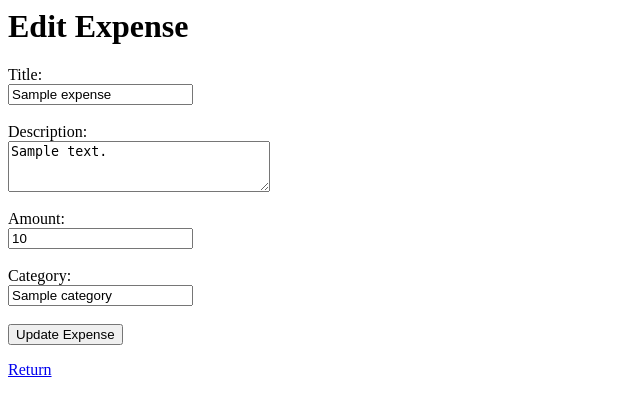
After one commit to applejuice8/expense-tracker, a Django app: template expenses/templates/expenses/edit.html in a window 1280 px wide. The commit adds this page. Shown: the top 416 px of the page, without its empty margins (0-640 px from the left). Run offline with Django 5.2, Linux system fonts and the light colour scheme; the template is opened without the code that fills it: most values are stand-ins (such as "Sample title", 1, 10 or a date in 2020).

Commit message:
added expenses templates

```diff
--- /dev/null
+++ b/expenses/templates/expenses/edit.html
@@ -0,0 +1,23 @@
+<h1>Edit Expense</h1>
+
+<form action="{% url 'expenses:edit' expense.id %}" method="POST">
+    {% csrf_token %}
+
+    <label for="title">Title:</label><br>
+    <input type="text" name="title" value="{{ expense.title }}" required><br><br>
+
+    <label for="description">Description:</label><br>
+    <textarea name="description" rows="3" cols="30">{{ expense.description }}</textarea><br><br>
+
+    <label for="amount">Amount:</label><br>
+    <input type="number" name="amount" step="0.01" value="{{ expense.amount }}" required><br><br>
+
+    <label for="category">Category:</label><br>
+    <input type="text" name="category" value="{{ expense.category }}"><br><br>
+
+    <button type="submit">Update Expense</button>
+</form>
+
+<p>
+    <a href="{% url 'expenses' %}">Return</a>
+</p>
```
Also changed, not shown: expenses/templates/expenses/add.html (added, +23 -0 lines), expenses/templates/expenses/confirm_delete.html (added, +36 -0 lines), expenses/templates/expenses/index.html (+9 -2 lines).
